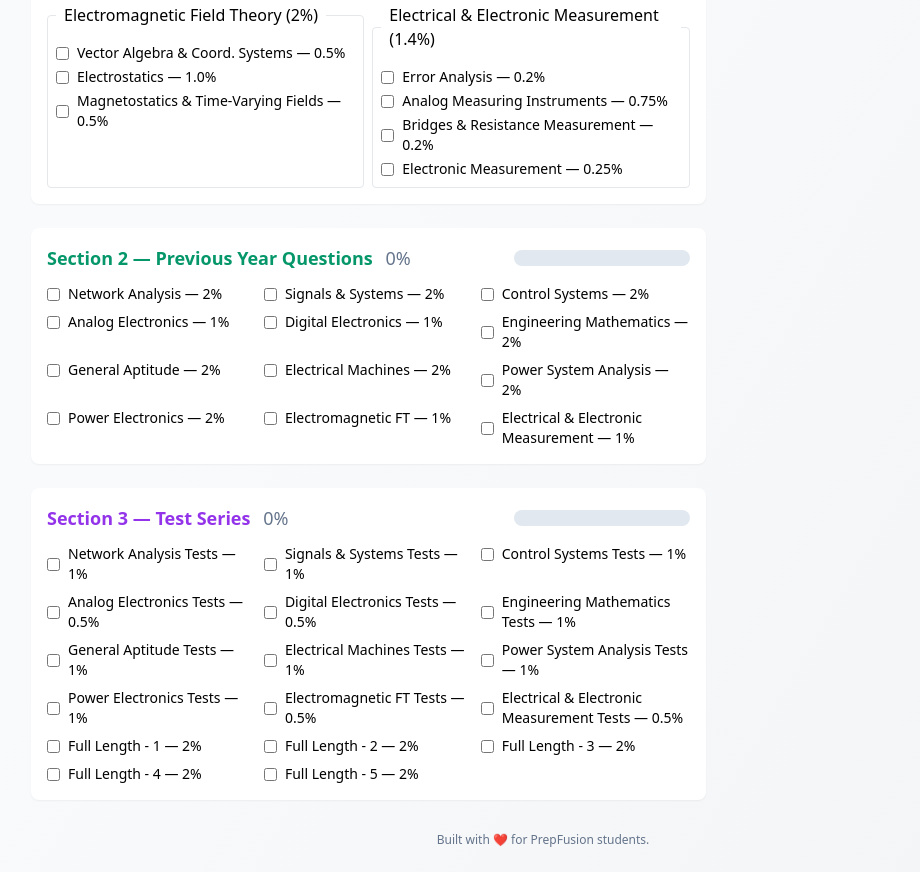
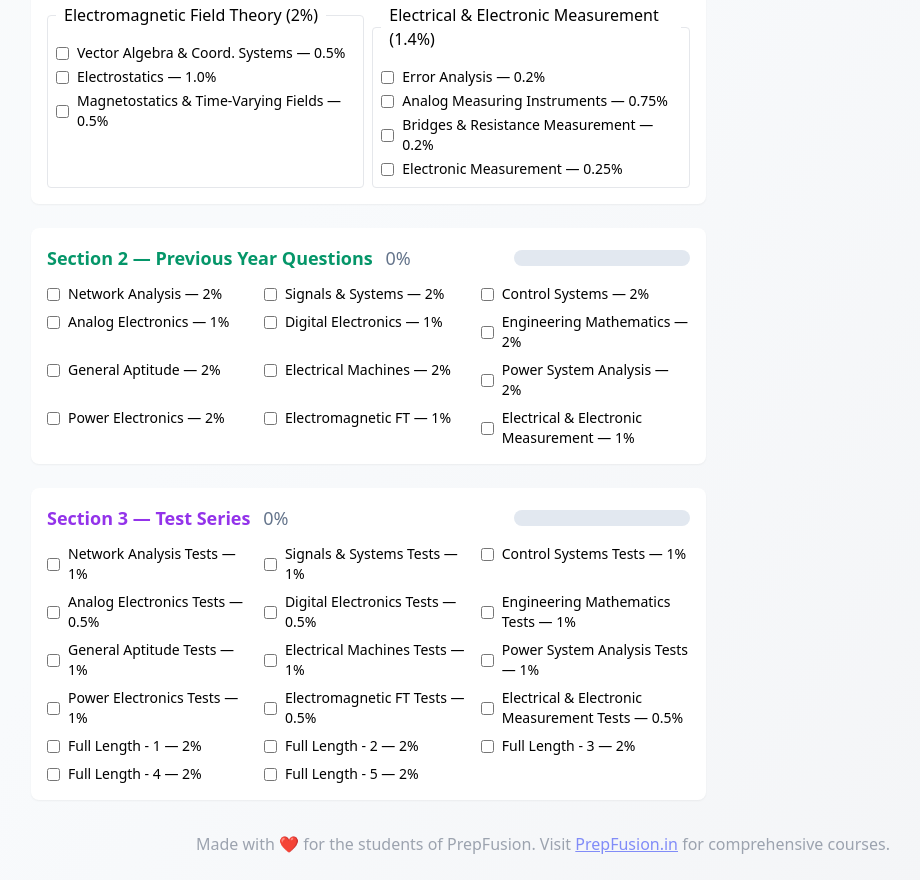
Before and after one commit to Sumendranath53/CSE-GATES-SYLLABUS-TRACKER, a plain HTML site: page index.html in a window 1280 px wide. Shown: the part 1298-2178 px from the top of the page, without its empty margins (97-1017 px from the left). Drawn offline with nearby package versions, Linux system fonts and the light colour scheme.

Commit message:
Update index.html

```diff
--- a/index.html
+++ b/index.html
@@ -295,9 +295,10 @@
       </aside>
     </main>
 
-    <footer class="mt-8 text-center text-xs text-slate-500">
-      Built with ❤️ for PrepFusion students.
-    </footer>
+<!-- Footer -->
+<footer class="mt-8 text-center text-gray-400">
+  Made with ❤️ for the students of PrepFusion. Visit <a href="https://PrepFusion.in" target="_blank" class="text-indigo-400 underline">PrepFusion.in</a> for comprehensive courses.
+</footer>
   </div>
 
 <script>
```
